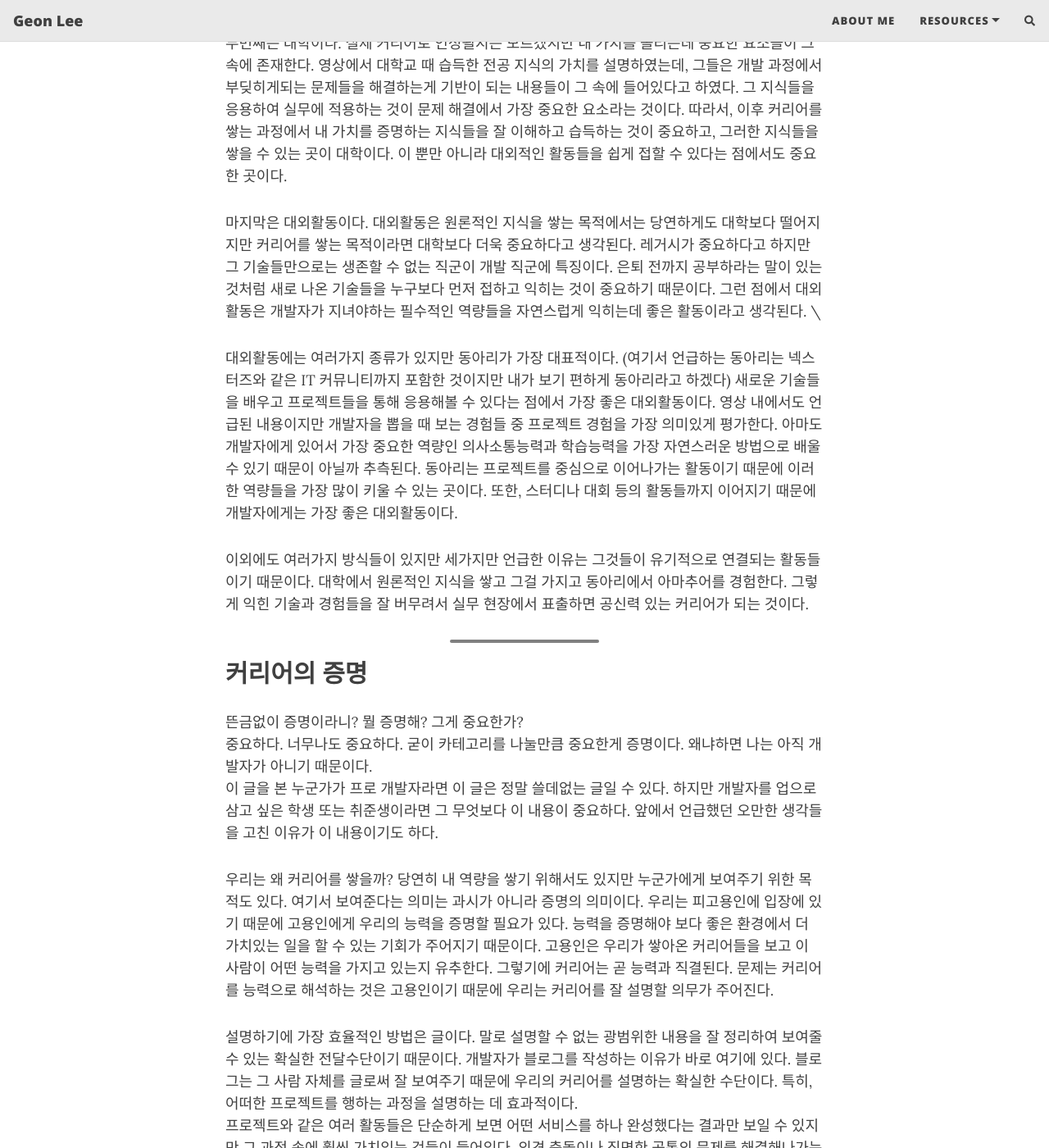
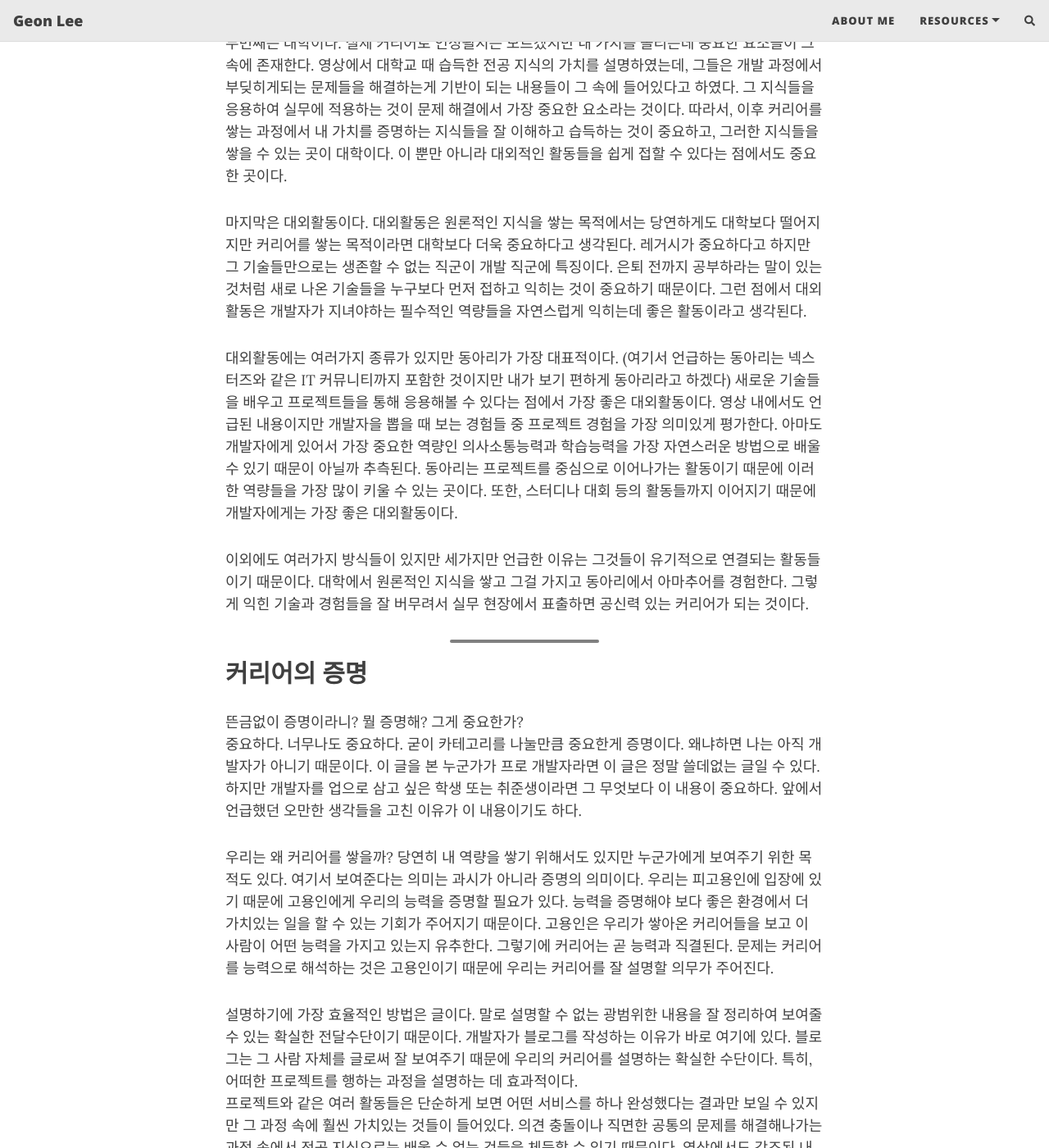
Before and after one commit to geon-2/geon-2.github.io, a Jekyll site: the page built from _posts/2024-02-26-start-career.md, in a window 1280 px wide and 1400 px high, scrolled down 1460 px. Shown: the whole window at 82% size. Built offline with Jekyll 4.4.1, drawn with Linux system fonts in a browser that asks for light colours; nearby versions of some CDN libraries; comment, search, counter and statistics services are not loaded.

```diff
--- a/_posts/2024-02-26-start-career.md
+++ b/_posts/2024-02-26-start-career.md
@@ -29,7 +29,7 @@ tags: [development, career]
 
 두번째는 대학이다. 실제 커리어로 인정될지는 모르겠지만 내 가치를 올리는데 중요한 요소들이 그 속에 존재한다. 영상에서 대학교 때 습득한 전공 지식의 가치를 설명하였는데, 그들은 개발 과정에서 부딪히게되는 문제들을 해결하는게 기반이 되는 내용들이 그 속에 들어있다고 하였다. 그 지식들을 응용하여 실무에 적용하는 것이 문제 해결에서 가장 중요한 요소라는 것이다. 따라서, 이후 커리어를 쌓는 과정에서 내 가치를 증명하는 지식들을 잘 이해하고 습득하는 것이 중요하고, 그러한 지식들을 쌓을 수 있는 곳이 대학이다. 이 뿐만 아니라 대외적인 활동들을 쉽게 접할 수 있다는 점에서도 중요한 곳이다.
 
-마지막은 대외활동이다. 대외활동은 원론적인 지식을 쌓는 목적에서는 당연하게도 대학보다 떨어지지만 커리어를 쌓는 목적이라면 대학보다 더욱 중요하다고 생각된다. 레거시가 중요하다고 하지만 그 기술들만으로는 생존할 수 없는 직군이 개발 직군에 특징이다. 은퇴 전까지 공부하라는 말이 있는 것처럼 새로 나온 기술들을 누구보다 먼저 접하고 익히는 것이 중요하기 때문이다. 그런 점에서 대외활동은 개발자가 지녀야하는 필수적인 역량들을 자연스럽게 익히는데 좋은 활동이라고 생각된다. \
+마지막은 대외활동이다. 대외활동은 원론적인 지식을 쌓는 목적에서는 당연하게도 대학보다 떨어지지만 커리어를 쌓는 목적이라면 대학보다 더욱 중요하다고 생각된다. 레거시가 중요하다고 하지만 그 기술들만으로는 생존할 수 없는 직군이 개발 직군에 특징이다. 은퇴 전까지 공부하라는 말이 있는 것처럼 새로 나온 기술들을 누구보다 먼저 접하고 익히는 것이 중요하기 때문이다. 그런 점에서 대외활동은 개발자가 지녀야하는 필수적인 역량들을 자연스럽게 익히는데 좋은 활동이라고 생각된다.
 
 대외활동에는 여러가지 종류가 있지만 동아리가 가장 대표적이다. (여기서 언급하는 동아리는 넥스터즈와 같은 IT 커뮤니티까지 포함한 것이지만 내가 보기 편하게 동아리라고 하겠다) 새로운 기술들을 배우고 프로젝트들을 통해 응용해볼 수 있다는 점에서 가장 좋은 대외활동이다. 영상 내에서도 언급된 내용이지만 개발자을 뽑을 때 보는 경험들 중 프로젝트 경험을 가장 의미있게 평가한다. 아마도 개발자에게 있어서 가장 중요한 역량인 의사소통능력과 학습능력을 가장 자연스러운 방법으로 배울 수 있기 때문이 아닐까 추측된다. 동아리는 프로젝트를 중심으로 이어나가는 활동이기 때문에 이러한 역량들을 가장 많이 키울 수 있는 곳이다. 또한, 스터디나 대회 등의 활동들까지 이어지기 때문에 개발자에게는 가장 좋은 대외활동이다.
 
@@ -42,14 +42,13 @@ tags: [development, career]
 ## 커리어의 증명
 
 뜬금없이 증명이라니? 뭘 증명해? 그게 중요한가? \
-중요하다. 너무나도 중요하다. 굳이 카테고리를 나눌만큼 중요한게 증명이다. 왜냐하면 나는 아직 개발자가 아니기 때문이다. \
-이 글을 본 누군가가 프로 개발자라면 이 글은 정말 쓸데없는 글일 수 있다. 하지만 개발자를 업으로 삼고 싶은 학생 또는 취준생이라면 그 무엇보다 이 내용이 중요하다. 앞에서 언급했던 오만한 생각들을 고친 이유가 이 내용이기도 하다.
+중요하다. 너무나도 중요하다. 굳이 카테고리를 나눌만큼 중요한게 증명이다. 왜냐하면 나는 아직 개발자가 아니기 때문이다. 이 글을 본 누군가가 프로 개발자라면 이 글은 정말 쓸데없는 글일 수 있다. 하지만 개발자를 업으로 삼고 싶은 학생 또는 취준생이라면 그 무엇보다 이 내용이 중요하다. 앞에서 언급했던 오만한 생각들을 고친 이유가 이 내용이기도 하다.
 
 우리는 왜 커리어를 쌓을까? 당연히 내 역량을 쌓기 위해서도 있지만 누군가에게 보여주기 위한 목적도 있다. 여기서 보여준다는 의미는 과시가 아니라 증명의 의미이다. 우리는 피고용인에 입장에 있기 때문에 고용인에게 우리의 능력을 증명할 필요가 있다. 능력을 증명해야 보다 좋은 환경에서 더 가치있는 일을 할 수 있는 기회가 주어지기 때문이다. 고용인은 우리가 쌓아온 커리어들을 보고 이 사람이 어떤 능력을 가지고 있는지 유추한다. 그렇기에 커리어는 곧 능력과 직결된다. 문제는 커리어를 능력으로 해석하는 것은 고용인이기 때문에 우리는 커리어를 잘 설명할 의무가 주어진다.
 
 설명하기에 가장 효율적인 방법은 글이다. 말로 설명할 수 없는 광범위한 내용을 잘 정리하여 보여줄 수 있는 확실한 전달수단이기 때문이다. 개발자가 블로그를 작성하는 이유가 바로 여기에 있다. 블로그는 그 사람 자체를 글로써 잘 보여주기 때문에 우리의 커리어를 설명하는 확실한 수단이다. 특히, 어떠한 프로젝트를 행하는 과정을 설명하는 데 효과적이다. \
 프로젝트와 같은 여러 활동들은 단순하게 보면 어떤 서비스를 하나 완성했다는 결과만 보일 수 있지만 그 과정 속에 훨씬 가치있는 것들이 들어있다. 의견 충돌이나 직면한 공통의 문제를 해결해나가는 과정 속에서 전공 지식으로는 배울 수 없는 것들을 체득할 수 있기 때문이다. 영상에서도 강조된 내용이 그런 것들이었다. 이력서를 보고 피드백을 해주는 내용이 있었는데, 그 중 한 이력서가 단편적인 결과물들만 나열된 케이스였다. 이를 개선하기 위해선 그 결과물을 완성해나가는 과정을 구체적으로 보여주는 글이 필요할 것 같다고 피드백하였다.기술만으로는 나 자신을 설명할 수 없기 때문에 스토리를 통해 구체적인 나를 증명하는 과정이 필수적이다. 그렇기에 많은 개발자가 블로그를 통해 나의 스토리를 보여주고 있다. 개발 과정 혹은 배운 지식을 정리하면서 나라는 개발자가 어떻게 성장하고 있는지를 구체적으로 보여주기 때문이다.
 
-### 개발자의 글쓰기
+#### 개발자의 글쓰기
 
 그렇다면 우리는 어떻게 글을 써야할까?
```
